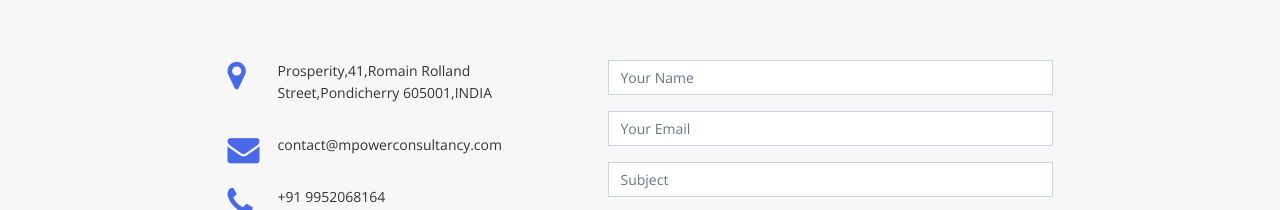
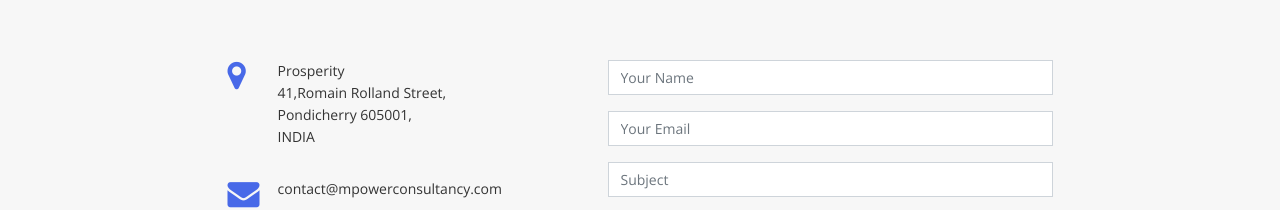
Before and after one commit to santhoshjazz/mpower, a plain HTML site: page index.html in a window 1280 px wide. Shown: the part 5882-6092 px from the top of the page. Drawn offline with nearby package versions, Linux system fonts and the light colour scheme; grey boxes are pictures that could not be loaded.

Commit message:
Update index.html

```diff
--- a/index.html
+++ b/index.html
@@ -659,7 +659,7 @@
             <div class="info">
               <div>
                 <i class="fa fa-map-marker"></i>
-                <p>Prosperity,41,Romain Rolland Street,Pondicherry 605001,INDIA</p>
+                <p>Prosperity<br>41,Romain Rolland Street,<br>Pondicherry 605001,<br>INDIA</p>
               </div>
 
               <div>
```
